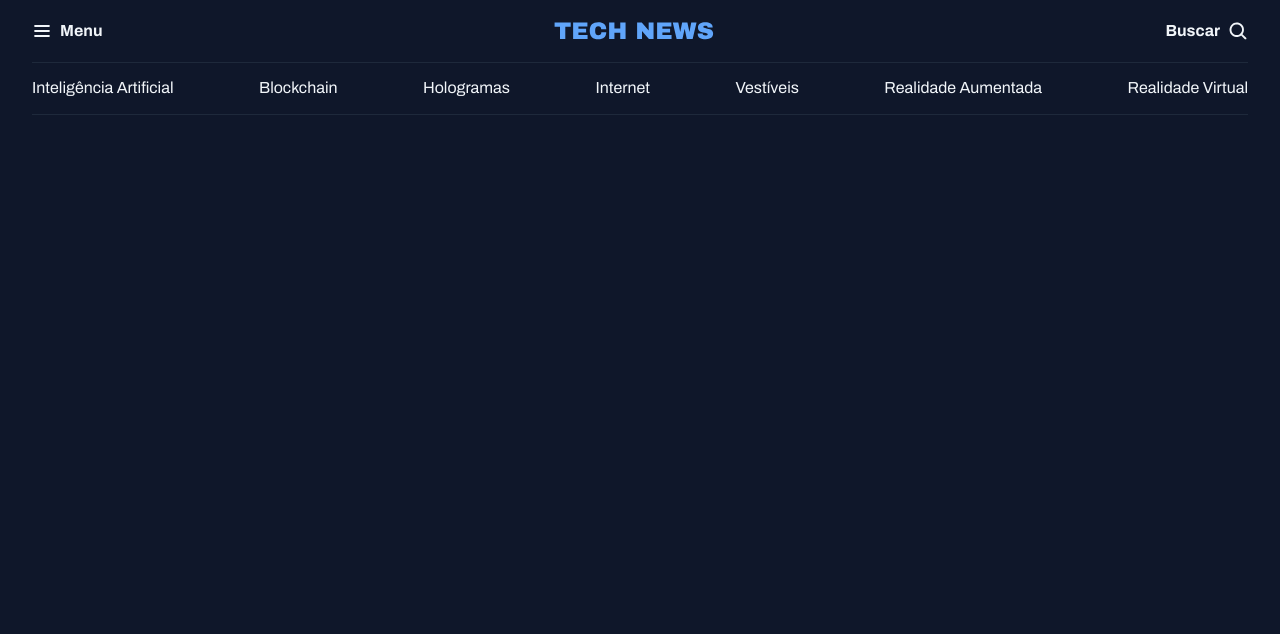
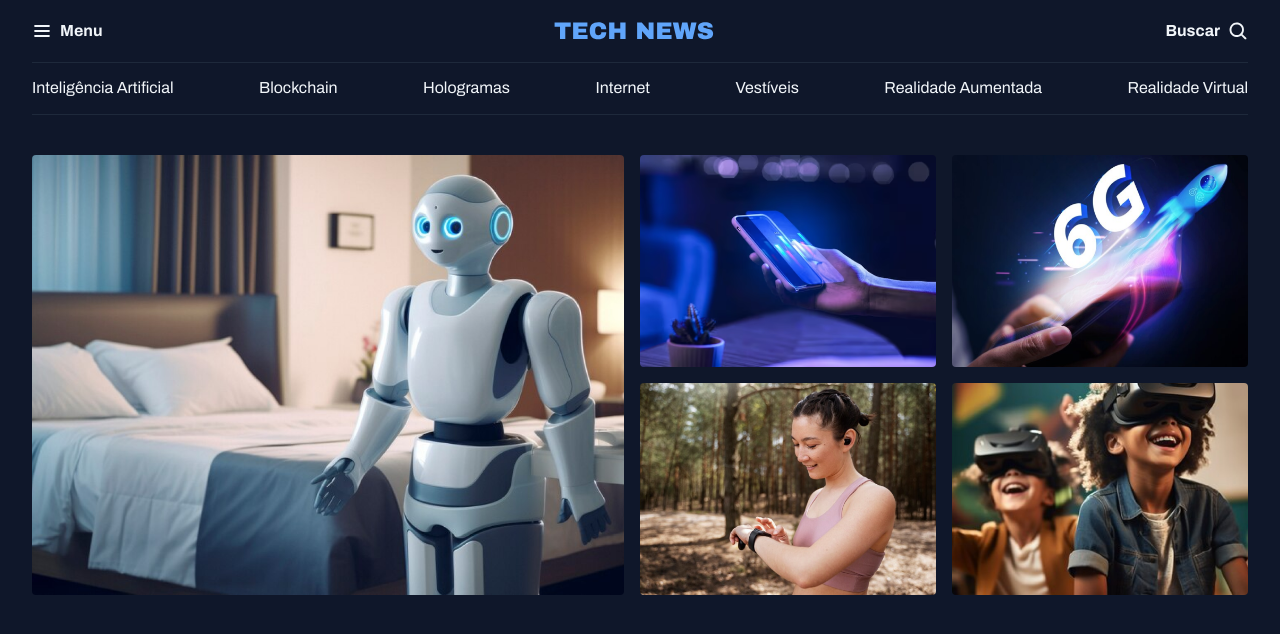
Before and after one commit to JonathanSantos03/Portal-de-noticias, a plain HTML site: page index.html in a window 1280 px wide. Drawn offline with Linux system fonts and the light colour scheme.

Commit message:
Estruturando seção destaques

```diff
--- a/index.html
+++ b/index.html
@@ -36,6 +36,33 @@
         <a href="#">Realidade Aumentada</a>
         <a href="#">Realidade Virtual</a>
     </nav>
-   </header>
+    </header>
+
+    <main class="grid container">
+        <section id="featured" class="grid grid-flow-col gap-16">
+            <div>
+                <img src="assets/images/Image 01.png">
+            </div>
+
+            <div class="grid grid-cols-2 gap-16">
+              <div>
+                <img src="assets/images/Image 02.png" alt="">
+              </div>
+
+              <div>
+                <img src="assets/images/Image 03.png" alt="">
+              </div>
+
+              <div>
+                <img src="assets/images/Image 04.png" alt="">
+              </div>
+
+              <div>
+                <img src="assets/images/Image 05.png" alt="">
+              </div>
+
+            </div>
+        </section>
+    </main>
 </body>
 </html>
--- a/styles/global.css
+++ b/styles/global.css
@@ -34,11 +34,14 @@ a {
 
 a:hover {
     color: var(--brand-color-light);
-
 }
 
 h1, h2, h3 {
     font: inherit;
+}
+
+img {
+    max-width: 100%;
 }
 
 .container {
@@ -47,8 +50,6 @@ h1, h2, h3 {
     margin-inline: auto;
 }
 
-.grid {
-    display: grid;
-
-    grid-auto-flow: column;
+main {
+    margin-top: 40px;
 }
--- a/styles/index.css
+++ b/styles/index.css
@@ -1,2 +1,4 @@
 @import url(global.css);
+@import url(utility.css);
 @import url(header.css);
+@import url(sections.css);
--- /dev/null
+++ b/styles/sections.css
@@ -0,0 +1,7 @@
+#featured {
+    img {
+        height: 100%;
+        object-fit: cover;
+        border-radius: 4px;
+    }
+}
--- /dev/null
+++ b/styles/utility.css
@@ -0,0 +1,16 @@
+/* utility-first */
+.grid {
+    display: grid;
+}
+
+.grid-flow-col {
+    grid-auto-flow: column;
+}
+
+.grid-cols-2 {
+    grid-template-columns: repeat(2, 1fr);
+}
+
+.gap-16 {
+    gap: 16px;
+}
```
Also changed, not shown: styles/header.css (line endings or trailing spaces).
